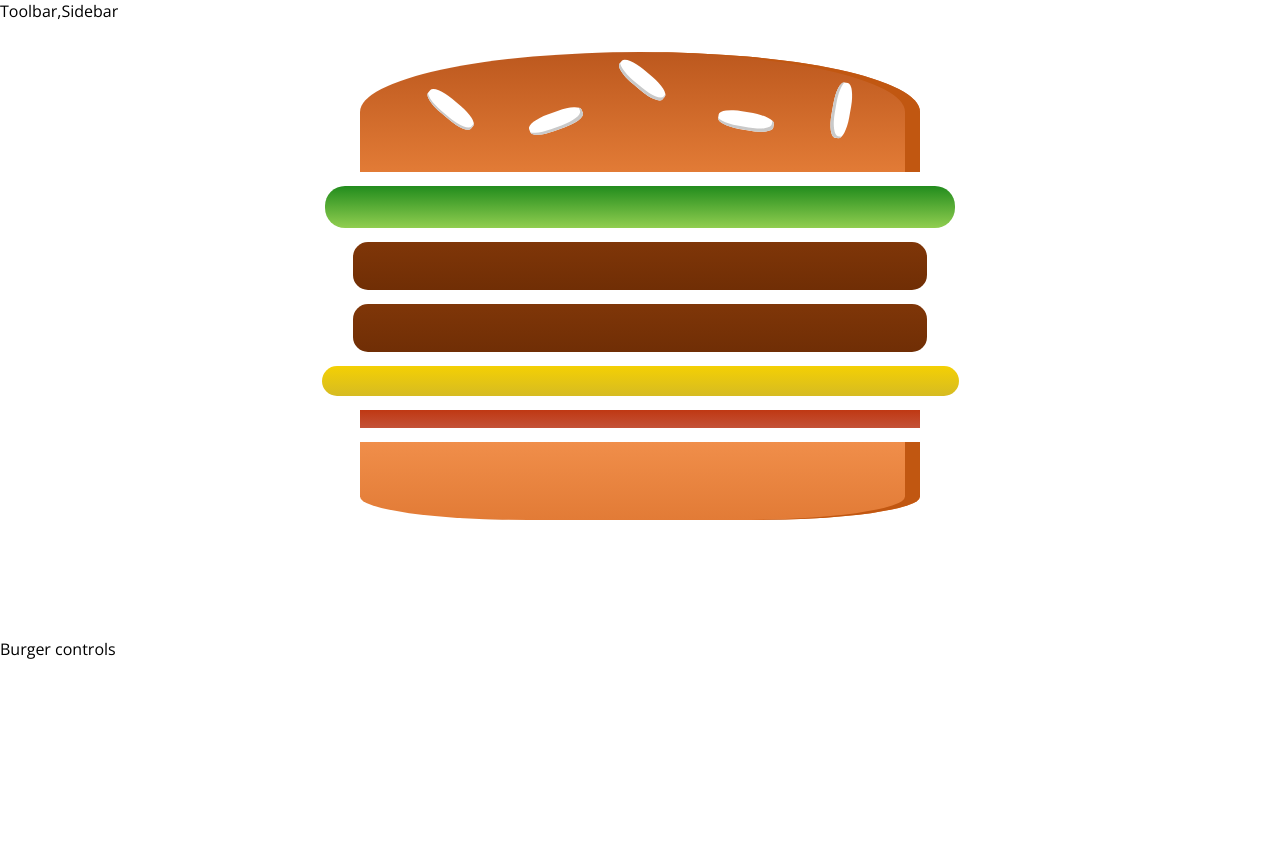
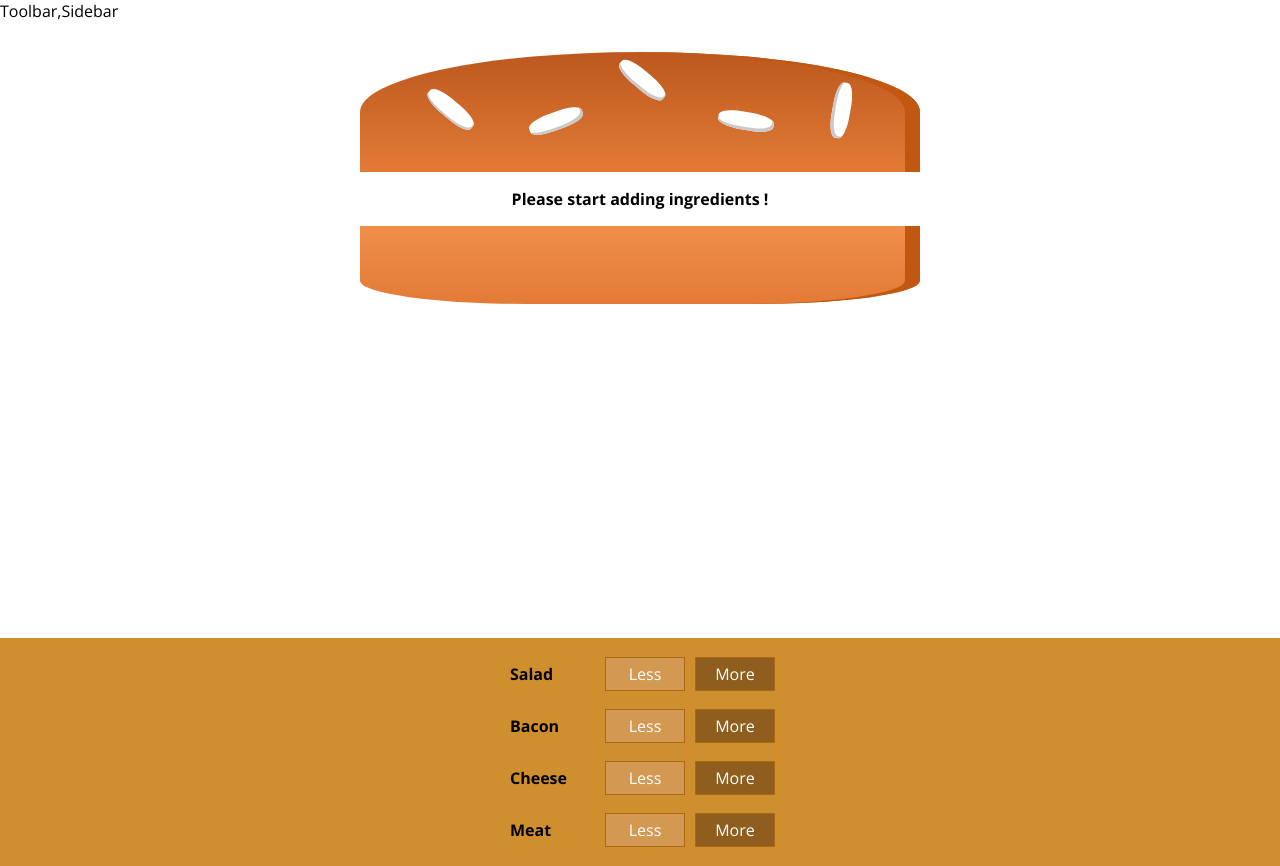
Before and after one commit to abdullah578/burger-builder, a React (Create React App) app: page / in a window 1280 px wide. Before the commit the page ends 800 px from the top, so only its background shows below. Built offline with nearby package versions, Linux system fonts and the light colour scheme.

Commit message:
Xreated a build controls component and added css

```diff
--- a/src/Components/Burger/Burger.js
+++ b/src/Components/Burger/Burger.js
@@ -1,18 +1,26 @@
 import React from "react";
 import classes from "./Burger.module.css";
-import BurgerIngredients from "../Burger/BurgerIngredients/BurgerIngredients";
+import BurgerIngredient from "../Burger/BurgerIngredients/BurgerIngredients";
 
 const burger = (props) => {
-  const ingredients = Object.keys(props.ingredients).map((curr) => {
-    return [...new Array(props.ingredients[curr])].map((c, index) => (
-      <BurgerIngredients key={index} type={curr} />
-    ));
-  });
+  let ingredients = Object.keys(props.ingredients)
+    .map((curr) => {
+      return [...new Array(props.ingredients[curr])].map((c, index) => (
+        <BurgerIngredient key={index} type={curr} />
+      ));
+    })
+    .reduce((arr, elem) => arr.concat(elem), []);
+  ingredients = ingredients.length ? (
+    ingredients
+  ) : (
+    <p>Please start adding ingredients !</p>
+  );
+
   return (
     <div className={classes.burger}>
-      <BurgerIngredients type="breadTop" />
+      <BurgerIngredient type="breadTop" />
       {ingredients}
-      <BurgerIngredients type="breadBottom" />
+      <BurgerIngredient type="breadBottom" />
     </div>
   );
 };
--- a/src/Components/Burger/Burger.module.css
+++ b/src/Components/Burger/Burger.module.css
@@ -4,12 +4,13 @@
   text-align: center;
   margin: auto;
   overflow: auto;
+  font-weight: bold;
 }
 
-@media (min-width: 500px) and (min-height: 500px) {
+@media (min-width: 500px) and (min-height: 400px) {
   .burger {
     width: 450px;
-    height: 400px;
+    height: 350px;
   }
 }
 
--- /dev/null
+++ b/src/Components/Burger/BurgerControls/BurgerControl/BurgerControl.js
@@ -0,0 +1,13 @@
+import React from "react";
+import classes from "./BurgerControl.module.css";
+const burgerControl = (props) => {
+  return (
+    <div className={classes.BurgerControl}>
+      <div className={classes.Label}>{props.label}</div>
+      <button className={classes.Less}>Less</button>
+      <button className={classes.More}>More</button>
+    </div>
+  );
+};
+
+export default burgerControl;
--- /dev/null
+++ b/src/Components/Burger/BurgerControls/BurgerControl/BurgerControl.module.css
@@ -0,0 +1,56 @@
+.BurgerControl {
+    display: flex;
+    justify-content: space-between;
+    align-items: center;
+    margin: 5px 0;
+}
+
+.BurgerControl button {
+    display: block;
+    font: inherit;
+    padding: 5px;
+    margin: 0 5px;
+    width: 80px;
+    border: 1px solid #AA6817;
+    cursor: pointer;
+    outline: none;
+}
+
+.BurgerControl button:disabled {
+    background-color: #AC9980;
+    border: 1px solid #7E7365;
+    color: #ccc;
+    cursor: default;
+}
+
+.BurgerControl button:hover:disabled {
+    background-color: #AC9980;
+    color: #ccc;
+    cursor: not-allowed;
+}
+
+.Label {
+    padding: 10px;
+    font-weight: bold;
+    width: 80px;
+}
+
+.BurgerControl .Less {
+    background-color: #D39952;
+    color: white;
+}
+
+.BurgerControl .More {
+    background-color: #8F5E1E;
+    color: white;
+}
+
+.BurgerControl .Less:hover, .BurgerControl .Less:active {
+    background-color: #DAA972;
+    color: white;
+}
+
+.BurgerControl .More:hover,.BurgerControl .More:active {
+    background-color: #99703F;
+    color: white;
+}
--- /dev/null
+++ b/src/Components/Burger/BurgerControls/BurgerControls.js
@@ -0,0 +1,22 @@
+import React from "react";
+import classes from "./BurgerControls.module.css";
+import BurgerControl from "./BurgerControl/BurgerControl";
+
+const controls = [
+  { label: "Salad" },
+  { label: "Bacon" },
+  { label: "Cheese" },
+  { label: "Meat" },
+];
+
+const burgerControls = (props) => {
+  return (
+    <div className={classes.BurgerControls}>
+      {controls.map((curr) => (
+        <BurgerControl label={curr.label} key={curr.label} />
+      ))}
+    </div>
+  );
+};
+
+export default burgerControls;
--- /dev/null
+++ b/src/Components/Burger/BurgerControls/BurgerControls.module.css
@@ -0,0 +1,9 @@
+.BurgerControls {
+  background-color: #cf8f2e;
+  display: flex;
+  flex-direction: column;
+  width: 100%;
+  align-items: center;
+  margin: auto;
+  padding: 10px 0;
+}
--- a/src/Components/Burger/BurgerIngredients/BurgerIngredients.js
+++ b/src/Components/Burger/BurgerIngredients/BurgerIngredients.js
@@ -1,7 +1,6 @@
 import React from "react";
 import PropTypes from "prop-types";
 import classes from "./BurgerIngredients.module.css";
-const burgerIngredient = (props) => {
 const mapToCSS = {
   breadTop: "BreadTop",
   breadBottom: "BreadBottom",
@@ -10,6 +9,7 @@ const burgerIngredient = (props) => {
   salad: "Salad",
   bacon: "Bacon",
 };
+const burgerIngredient = (props) => {
   let ingredient = null;
   if (props.type) {
     ingredient =
--- a/src/Containers/BurgerBuilder/BurgerBuilder.js
+++ b/src/Containers/BurgerBuilder/BurgerBuilder.js
@@ -1,20 +1,21 @@
 import React, { Component } from "react";
 import Burger from "../../Components/Burger/Burger";
+import BurgerControls from "../../Components/Burger/BurgerControls/BurgerControls";
 
 class BurgerBuilder extends Component {
   state = {
     ingredients: {
-      salad: 1,
-      meat: 2,
-      cheese: 1,
-      bacon: 1,
+      salad: 0,
+      meat: 0,
+      cheese: 0,
+      bacon: 0,
     },
   };
   render() {
     return (
       <React.Fragment>
         <Burger ingredients={this.state.ingredients} />
-        <div>Burger controls</div>
+        <BurgerControls />
       </React.Fragment>
     );
   }
```
Lines whose indentation alone changed are shown as unchanged.
